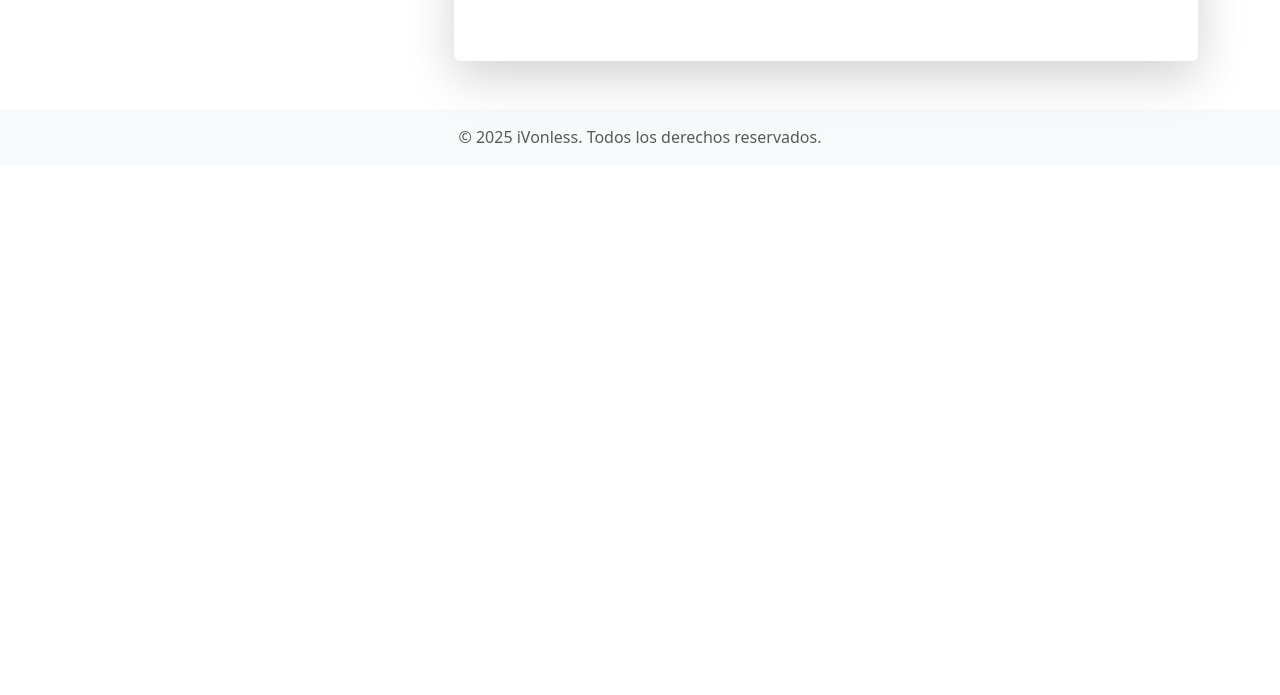
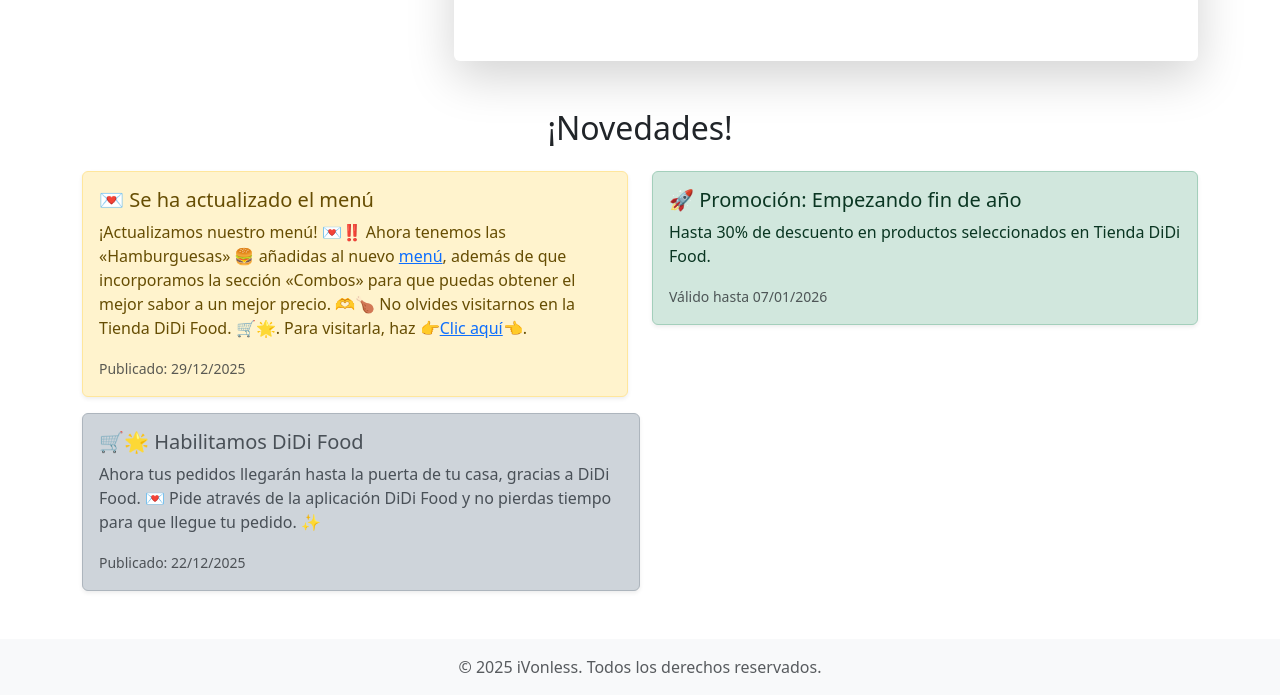
Before and after one commit to OrdinaryScript/ordinaryscript.github.io, a website: page ivonless.html in a window 1280 px wide. Shown: the part 482-1177 px from the top of the page. Before the commit the page ends 800 px from the top, so only its background shows below. Drawn offline with nearby package versions, Linux system fonts and the light colour scheme.

Commit message:
Page update v2

```diff
--- a/ivonless.html
+++ b/ivonless.html
@@ -2,7 +2,7 @@
 <html lang="en">
 <head>
   <meta charset="utf-8">
-  <title>iVonless - Menú</title>
+  <title>iVonless - Wings & Boneless</title>
   <meta name="viewport" content="width=device-width, initial-scale=1.0, minimum-scale=1.0, maximum-scale=1.0, user-scalable=no">
   <link rel="shortcut icon" href="/ivonless/img/icon.svg" />
   <link href="https://cdn.jsdelivr.net/npm/bootstrap@5.3.0/dist/css/bootstrap.min.css" rel="stylesheet">
@@ -42,6 +42,42 @@
 
             </div>
         </section>
+        <!-- Noticias Recientes -->
+<section class="container my-5">
+    <h2 class="text-center mb-4">¡Novedades!</h2>
+
+    <div class="row g-4">
+        <div class="col-md-6">
+            <div class="alert alert-warning shadow-sm">
+                <h5 class="alert-heading">💌 Se ha actualizado el menú</h5>
+                <p>¡Actualizamos nuestro menú! 💌‼️
+                    Ahora tenemos las «Hamburguesas» 🍔 añadidas al nuevo <a href="/ivonless/menu.html">menú</a>, además de que incorporamos la sección «Combos» para que puedas obtener el mejor sabor a un mejor precio. 🫶🍗
+                    No olvides visitarnos en la Tienda DiDi Food. 🛒🌟. Para visitarla, haz 👉<a href="https://c-h5.didi-food.com/es-MX/deeplink?appName=sodaCustomer&path=businessPage&shopId=5764610988348014902">Clic aquí</a>👈.</p>
+                <small class="text-muted">Publicado: 29/12/2025</small>
+            </div>
+        </div>
+
+        <div class="col-md-6">
+            <div class="alert alert-success shadow-sm">
+                <h5 class="alert-heading">🚀 Promoción: Empezando fin de año</h5>
+                <p>Hasta 30% de descuento en productos seleccionados en Tienda DiDi Food.</p>
+                <small class="text-muted">Válido hasta 07/01/2026</small>
+            </div>
+        </div>
+    </div>
+
+    <div class="col-md-6">
+        <div class="alert alert-dark shadow-sm">
+                <h5 class="alert-dark">🛒🌟 Habilitamos DiDi Food</h5>
+                <p>Ahora tus pedidos llegarán hasta la puerta de tu casa, gracias a DiDi Food. 💌 Pide através de la aplicación DiDi Food y no pierdas tiempo para que llegue tu pedido. ✨</p>
+                <small class="text-muted">Publicado: 22/12/2025</small>
+            </div>
+        </div>
+    </div>
+
+
+</section>
+
     </main>
 
 
```
Also changed, not shown: ivonless/about.html (+1 -1 lines).
